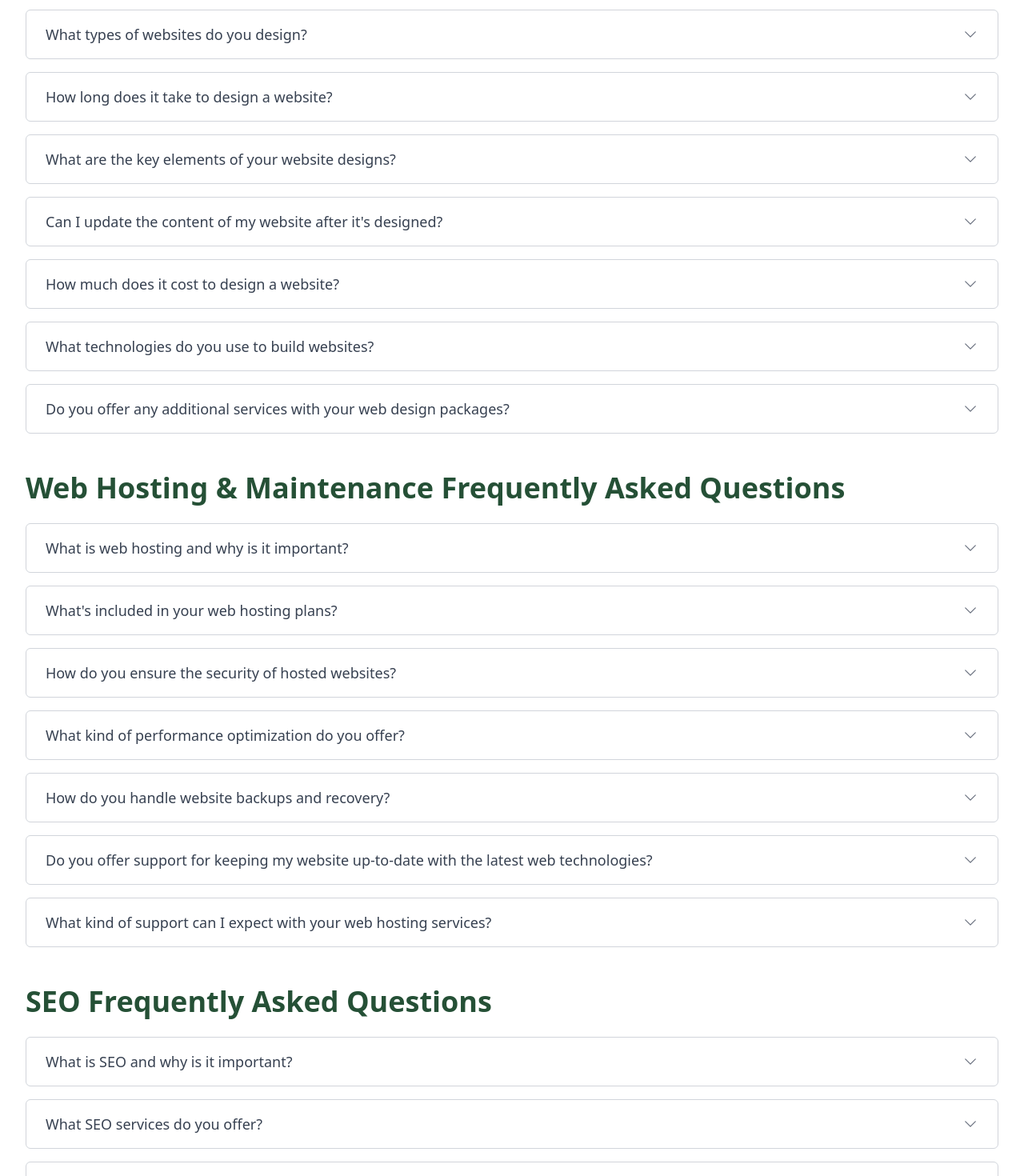
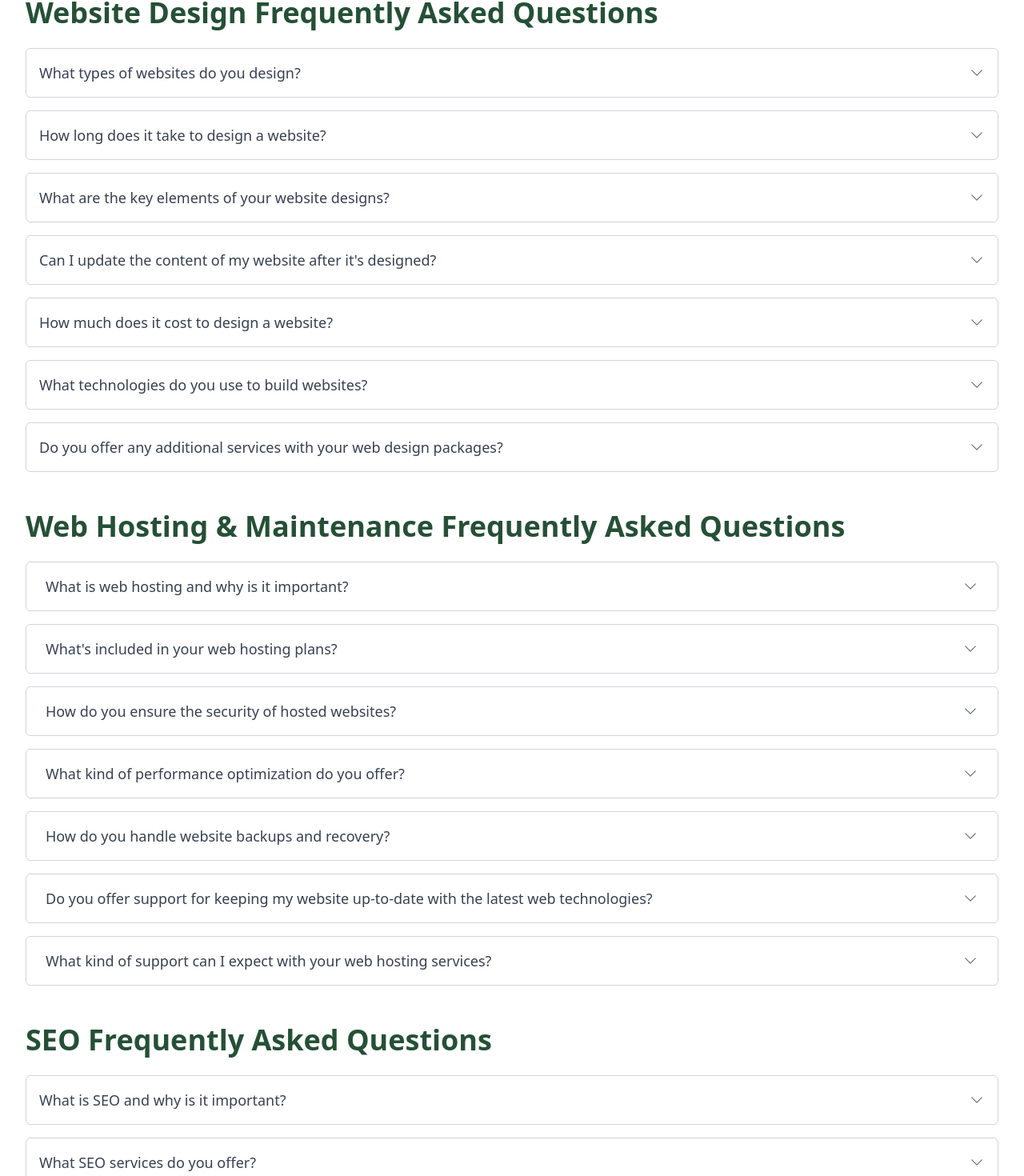
Before and after one commit to jdm1991/final-express, a Next.js app: page /faqs in a window 1280 px wide. Shown: the part 430-1900 px from the top of the page at 80% size. Built offline with nearby package versions, Linux system fonts and the light colour scheme.

Commit message:
SEO and web design component fix

```diff
--- a/src/app/components/SeoFaqs.jsx
+++ b/src/app/components/SeoFaqs.jsx
@@ -55,7 +55,8 @@ export default function SeoFaqs() {
   };
 
   return (
-    <div className="mt-12">
+    <div className="mt-12 relative w-screen left-1/2 right-1/2 -mx-[50vw]">
+      <div className="max-w-screen-xl mx-auto px-4 sm:px-6 lg:px-8">
         <h2 className="text-2xl sm:text-3xl md:text-4xl font-bold mb-6 text-[#255036]">
           SEO Frequently Asked Questions
         </h2>
@@ -65,18 +66,18 @@ export default function SeoFaqs() {
             className="border border-gray-300 rounded-md mb-4 overflow-hidden"
           >
             <button
-            className={`flex justify-between items-center w-full px-4 py-3 sm:px-6 sm:py-4 text-left text-base sm:text-lg font-medium text-gray-700 focus:outline-none transition-colors duration-300 ${
+              className={`flex justify-between items-center w-full py-3 sm:py-4 text-left text-base sm:text-lg font-medium text-gray-700 focus:outline-none transition-colors duration-300 ${
                 activeQuestion === faq.id
                   ? "bg-[#255036] text-white"
                   : "hover:bg-[#255036] hover:text-white"
               }`}
               onClick={() => toggleAccordion(faq.id)}
             >
-            <span>{faq.question}</span>
+              <span className="px-4">{faq.question}</span>
               <ChevronDownIcon
                 className={`${
                   activeQuestion === faq.id ? "transform rotate-180" : ""
-              } w-5 h-5 text-gray-500 transition-transform duration-300`}
+                } w-5 h-5 text-gray-500 transition-transform duration-300 mr-4`}
               />
             </button>
             <div
@@ -86,12 +87,13 @@ export default function SeoFaqs() {
                   : "max-h-0 ease-in-out"
               }`}
             >
-            <div className="px-4 py-3 sm:px-6 sm:py-4 text-white">
-              {faq.answer}
+              <div className="py-3 sm:py-4 text-white">
+                <p className="px-4">{faq.answer}</p>
               </div>
             </div>
           </div>
         ))}
       </div>
+    </div>
   );
 }
--- a/src/app/components/WebsiteDesignFaqs.jsx
+++ b/src/app/components/WebsiteDesignFaqs.jsx
@@ -56,7 +56,8 @@ export default function WebsiteDesignFaqs() {
   };
 
   return (
-    <div>
+    <div className="mt-12 relative w-screen left-1/2 right-1/2 -mx-[50vw]">
+      <div className="max-w-screen-xl mx-auto px-4 sm:px-6 lg:px-8">
         <h2 className="text-2xl sm:text-3xl md:text-4xl font-bold mb-6 text-[#255036]">
           Website Design Frequently Asked Questions
         </h2>
@@ -66,18 +67,18 @@ export default function WebsiteDesignFaqs() {
             className="border border-gray-300 rounded-md mb-4 overflow-hidden"
           >
             <button
-            className={`flex justify-between items-center w-full px-4 py-3 sm:px-6 sm:py-4 text-left text-base sm:text-lg font-medium text-gray-700 focus:outline-none transition-colors duration-300 ${
+              className={`flex justify-between items-center w-full py-3 sm:py-4 text-left text-base sm:text-lg font-medium text-gray-700 focus:outline-none transition-colors duration-300 ${
                 activeQuestion === faq.id
                   ? "bg-[#255036] text-white"
                   : "hover:bg-[#255036] hover:text-white"
               }`}
               onClick={() => toggleAccordion(faq.id)}
             >
-            <span>{faq.question}</span>
+              <span className="px-4">{faq.question}</span>
               <ChevronDownIcon
                 className={`${
                   activeQuestion === faq.id ? "transform rotate-180" : ""
-              } w-5 h-5 text-gray-500 transition-transform duration-300`}
+                } w-5 h-5 text-gray-500 transition-transform duration-300 mr-4`}
               />
             </button>
             <div
@@ -87,12 +88,13 @@ export default function WebsiteDesignFaqs() {
                   : "max-h-0 ease-in-out"
               }`}
             >
-            <div className="px-4 py-3 sm:px-6 sm:py-4 text-white">
-              {faq.answer}
+              <div className="py-3 sm:py-4 text-white">
+                <p className="px-4">{faq.answer}</p>
               </div>
             </div>
           </div>
         ))}
       </div>
+    </div>
   );
 }
```
Lines whose indentation alone changed are shown as unchanged.
